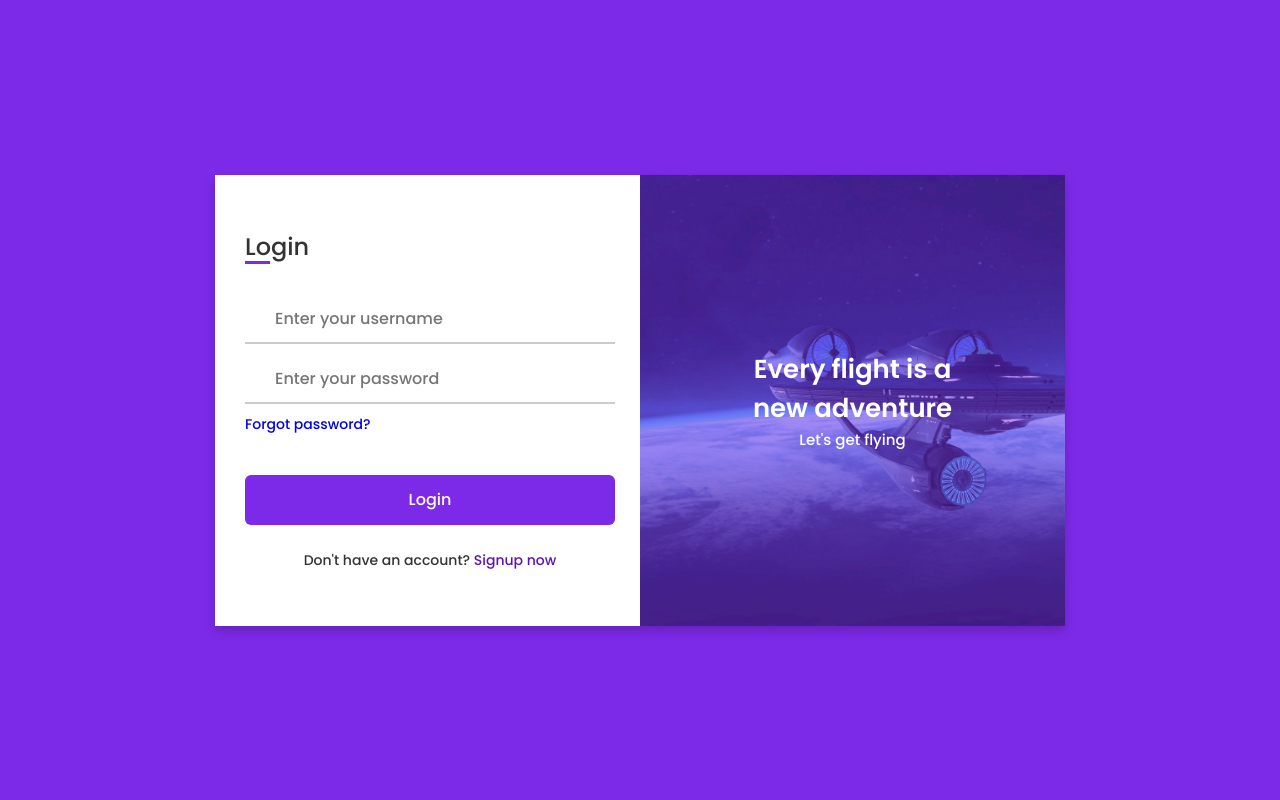
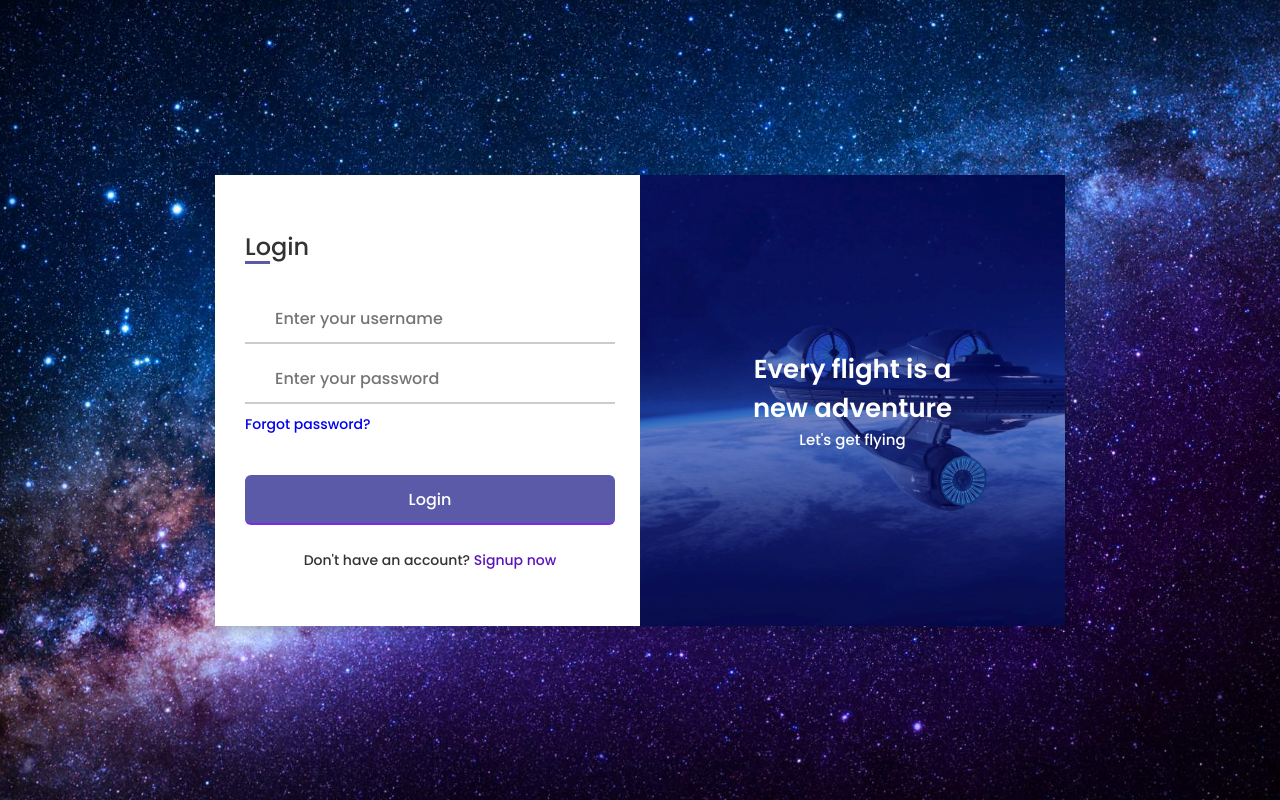
Before and after one commit to MoenirEl/CRUD_Airline, a PHP site: page /inloggen.php in a window 1280 px wide. Run offline with PHP 8.4, Linux system fonts and the light colour scheme.

Commit message:
update login

```diff
--- a/css/index.css
+++ b/css/index.css
@@ -10,7 +10,7 @@
   }
 
   .space{
-    background-image: url("../img/space.jpg");
+    background-clip: url("../img/space.jpg");
     width: 100%;
     min-height: 1500px;
     background-position: center;
@@ -100,4 +100,5 @@ select {
     position: relative;
     right: 100px;
     bottom: 100px;
+    width: 40px;
 }
--- a/css/login.css
+++ b/css/login.css
@@ -13,7 +13,10 @@ body {
   display: flex;
   align-items: center;
   justify-content: center;
-  background: #7d2ae8;
+  background-image: url("../img/spacelogin.jpg");
+  background-position: center;
+  background-repeat: no-repeat;
+  background-size: cover;
   padding: 30px;
 }
 
@@ -41,6 +44,13 @@ body {
 
 .container #flip:checked~.cover {
   transform: rotateY(-180deg);
+  transition: transform 0.4s;
+}
+
+.container #flip:checked~.cover .front {
+  transform: rotateY(-180deg);
+  transition: transform 0.4s;
+
 }
 
 .container .cover .front,
@@ -54,6 +64,7 @@ body {
 
 .cover .back {
   transform: rotateY(180deg);
+  transition: transform 0.4s;
 }
 
 .container .cover::before,
@@ -62,7 +73,7 @@ body {
   position: absolute;
   height: 100%;
   width: 100%;
-  background: #7d2ae8;
+  background: rgba(8, 8, 127, 0.666);
   opacity: 0.5;
   z-index: 12;
 }
@@ -70,7 +81,7 @@ body {
 .container .cover::after {
   opacity: 0.3;
   transform: rotateY(180deg);
-  backface-visibility: hidden;
+
 }
 
 .container .cover img {
@@ -79,7 +90,7 @@ body {
   width: 100%;
   object-fit: cover;
   z-index: 10;
-  backface-visibility: hidden;
+
 }
 
 .container .cover .text {
@@ -137,7 +148,7 @@ body {
   bottom: 0;
   height: 3px;
   width: 25px;
-  background: #7d2ae8;
+  background: rgba(8, 8, 127, 0.666);
 }
 
 .forms .signup-form .title:before {
@@ -166,7 +177,7 @@ body {
   font-size: 16px;
   font-weight: 500;
   border-bottom: 2px solid rgba(0, 0, 0, 0.2);
-  transition: all 0.3s ease;
+  transition: all 0.4s ease;
 }
 
 .form-content .input-box input:focus,
@@ -201,7 +212,7 @@ body {
 
 .forms .form-content .button input {
   color: #fff;
-  background: #7d2ae8;
+  background: rgba(8, 8, 127, 0.666);
   border-radius: 6px;
   padding: 0;
   cursor: pointer;
```
Also changed, not shown: index.php (+0 -29 lines), img/spacelogin.jpg (added).
